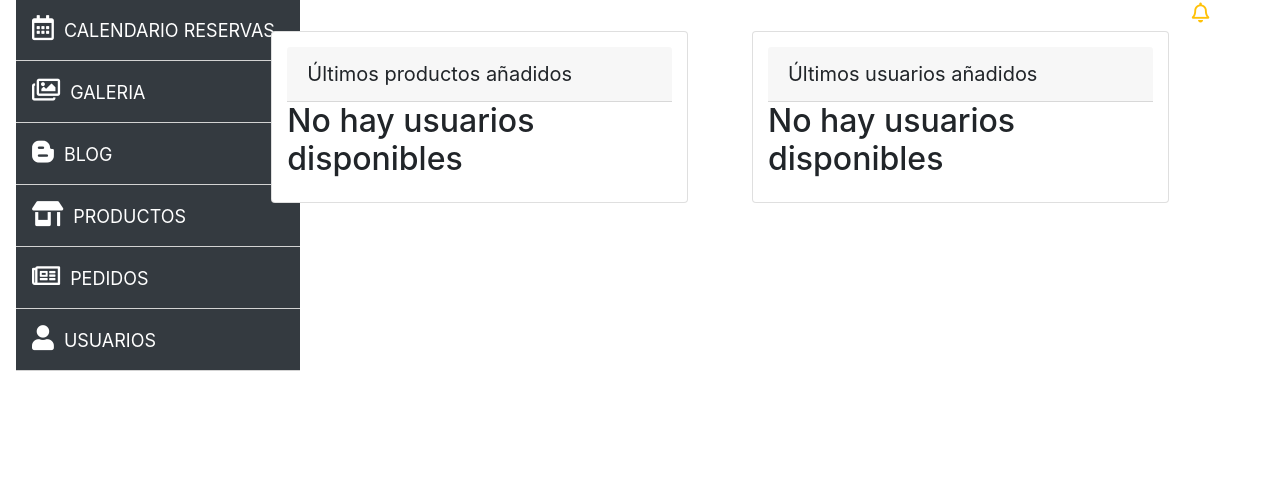
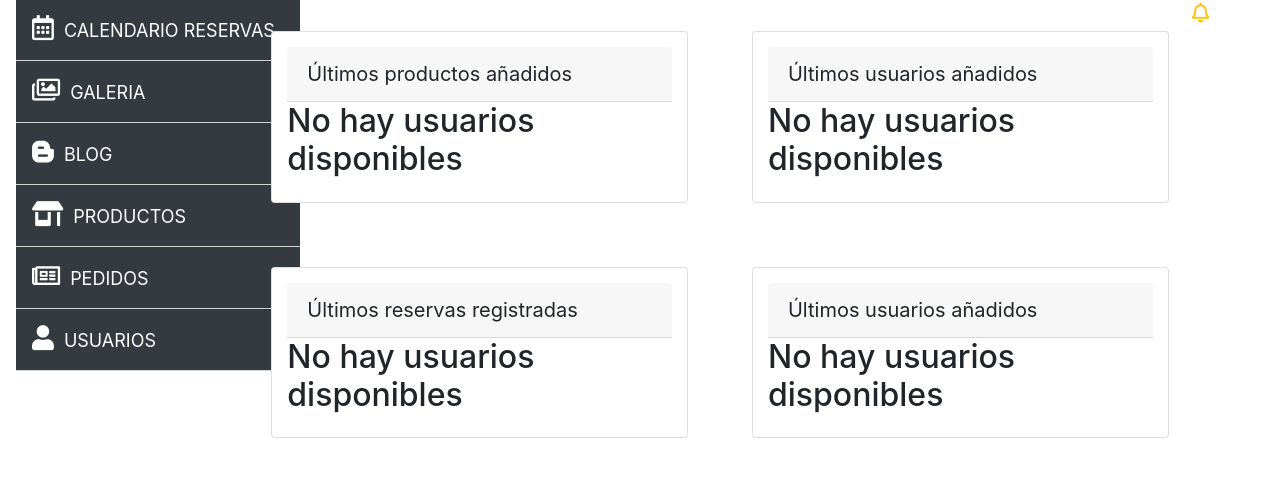
Before and after one commit to Adritrader/08-adrian-symfony, a Symfony app: template templates/back/index.html.twig in a window 1280 px wide. Shown: the part 282-759 px from the top of the page. Run offline with Twig, Linux system fonts and the light colour scheme; the template is opened without the code that fills it, so the values that code supplies are empty; some libraries are stand-ins or nearby versions.

Commit message:
Calendario reservas y ultimas reservas en backindex

```diff
--- a/src/Controller/SecurityController.php
+++ b/src/Controller/SecurityController.php
@@ -18,6 +18,7 @@ class SecurityController extends AbstractController
 
         $error = $authenticationUtils->getLastAuthenticationError();
         $lastUsername = $authenticationUtils->getLastUsername();
+
         return $this->render('auth/index.html.twig', array(
             'error' => $error,
             'lastUserName'=> $lastUsername
--- a/templates/back/index.html.twig
+++ b/templates/back/index.html.twig
@@ -78,6 +78,58 @@
                 </div>
             </div>
         </div>
+        <div class="container-fluid mt-5">
+            <div class="row">
+                <div class="col-2 mx-4">
+
+
+                </div>
+                <div class="card col-4 mt-3 mr-3" style="width: 18rem;">
+                    <div class="card-header">
+                        Últimos reservas registradas
+                    </div>
+                    <div class="list-group list-group-flush">
+
+                        {% if reservas %}
+                            {% for reserva in reservas %}
+
+                                <div class="list-group-item">
+                                    <span class="text-center mx-3">{{reserva.usuario.username}}</span>
+                                    <span class="text-center mx-3">{{reserva.ServicioId.nombre}}</span>
+                                    <span class="text-center mx-3">{{reserva.horaCita}}</span>
+                                    <span class="text-center mx-3">{{  reserva.fechaCita | date("Y-m-d") }}</span>
+                                </div>
+
+                            {% endfor %}
+                        {% else %}
+                            <h2>No hay usuarios disponibles</h2>
+                        {% endif %}
+                    </div>
+                </div>
+                <div class="card col-4 mt-3 mx-5" style="width: 18rem;">
+                    <div class="card-header">
+                        Últimos usuarios añadidos
+                    </div>
+                    <div class="list-group list-group-flush">
+
+                        {% if usuarios %}
+                            {% for usuario in usuarios %}
+
+                                <div class="list-group-item">
+                                    <img src="{{ asset(avatar_public_directory ~  usuario.avatar)}}" height="50" width="50">
+                                    <span class="text-center mx-3">{{usuario.username}}</span>
+                                    <span class="text-center mx-3">{{usuario.email}}</span>
+                                    <span class="text-center mx-3">{{usuario.role}}</span>
+                                </div>
+
+                            {% endfor %}
+                        {% else %}
+                            <h2>No hay usuarios disponibles</h2>
+                        {% endif %}
+                    </div>
+                </div>
+            </div>
+        </div>
     </div>
 
 {% endblock %}
```
Also changed, not shown: src/Controller/AdminController.php (+11 -6 lines), src/Entity/Registra.php (+18 -18 lines), src/Repository/RegistraRepository.php (+14 -0 lines), templates/back/back-reservas.html.twig (+7 -2 lines).
